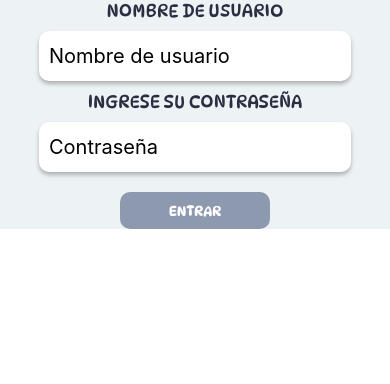
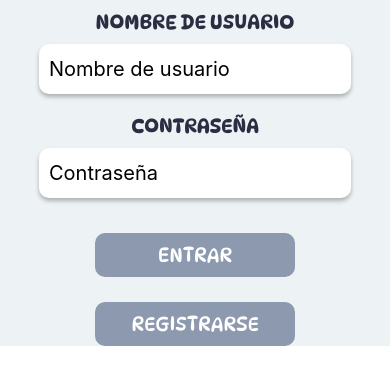
Before and after one commit to luismera86/reac-native, a React Native app: screen / in a window 390 px wide. Shown: the top 384 px of the page. Built offline with nearby package versions, Linux system fonts and the light colour scheme.

Commit message:
useLogin agregado

```diff
--- a/src/App.tsx
+++ b/src/App.tsx
@@ -1,8 +1,9 @@
 import { Login, Sections } from './screens'
 import { StyleSheet, View } from 'react-native'
 
+import { useEffect } from 'react'
 import { useFonts } from 'expo-font'
-import { useState } from 'react'
+import useLogin from './hooks/useLogin'
 
 export default function App() {
 
@@ -12,13 +13,16 @@ export default function App() {
     'Dyna-Bold': require('../assets/fonts/DynaPuff-Bold.ttf'),
   })
 
+  const { userName, userAccess, setUserAccess, setUserName, setUserPass, userPass } = useLogin()
+
+  useEffect(() => {
+    console.log(userAccess)
+  }, [userAccess])
 
 
-  const [userName, setUserName] = useState<string>('')
-	const [userPass, setUserPass] = useState<string>('')
-	const [userAccess, setUserAccess] = useState<boolean>(false)
-
-
+if(!loaded) {
+  return
+}
 
 	return (
 		<View style={styles.container}>
@@ -28,15 +32,10 @@ export default function App() {
         <Sections userName={userName} setUserAccess={setUserAccess} userAccess={userAccess} /> :
 
 
-        <Login
-          setUserName={setUserName}
-          setUserPass={setUserPass}
-          setUserAccess={setUserAccess}
-          userName={userName}
-          userPass={userPass}
-        />
+        <Login/>
 
       }
+
 		</View>
 	)
 }
--- /dev/null
+++ b/src/hooks/useLogin.tsx
@@ -0,0 +1,23 @@
+import React, { useState } from 'react'
+
+type Props = {}
+
+const useLogin = () => {
+
+    const [userName, setUserName] = useState<string>('')
+	const [userPass, setUserPass] = useState<string>('')
+	const [userAccess, setUserAccess] = useState<boolean>(false)
+
+  return (
+    {
+        userName,
+        setUserName,
+        userPass,
+        setUserPass,
+        userAccess,
+        setUserAccess
+    }
+  )
+}
+
+export default useLogin
--- a/src/screens/Login/index.tsx
+++ b/src/screens/Login/index.tsx
@@ -2,6 +2,7 @@ import { Text, TextInput, TouchableOpacity, View } from 'react-native'
 
 import React from 'react'
 import { style } from './styles'
+import useLogin from '../../hooks/useLogin'
 
 interface Props {
     setUserPass: (text: string) => void
@@ -12,6 +13,8 @@ interface Props {
 }
 
 const Login = ({setUserPass, setUserName, setUserAccess, userName, userPass } : Props) => {
+
+
 
 
 
@@ -29,6 +32,11 @@ const Login = ({setUserPass, setUserName, setUserAccess, userName, userPass } :
 
      }
 
+    const onHandleUserRegister = () => {
+
+    }
+
+
 
   return (
     <View style={style.container}>
@@ -40,7 +48,7 @@ const Login = ({setUserPass, setUserName, setUserAccess, userName, userPass } :
       onChangeText={onHandledUserName}
 
       />
-      <Text style={style.textLabel}>INGRESE SU CONTRASEÑA</Text>
+      <Text style={style.textLabel}>CONTRASEÑA</Text>
       <TextInput
       style={style.input}
       placeholder='Contraseña'
@@ -52,6 +60,10 @@ const Login = ({setUserPass, setUserName, setUserAccess, userName, userPass } :
       <TouchableOpacity style={style.enterButton} onPress={onHandledUserAccess}>
         <Text style={style.textButton}>ENTRAR</Text>
       </TouchableOpacity>
+      <TouchableOpacity style={style.enterButton} onPress={onHandleUserRegister}>
+        <Text style={style.textButton}>REGISTRARSE</Text>
+      </TouchableOpacity>
+
     </View>
   )
 }
--- a/src/screens/Login/styles.ts
+++ b/src/screens/Login/styles.ts
@@ -9,8 +9,9 @@ export const style = StyleSheet.create({
 		justifyContent: 'center',
 	},
 	textLabel: {
-		fontSize: 18,
-		fontFamily: 'Dyna-Regular',
+		marginTop: 10,
+		fontSize: 20,
+		fontFamily: 'Dyna-Medium',
 		color: colors.primary,
 
 	},
@@ -34,9 +35,9 @@ export const style = StyleSheet.create({
 	},
 	enterButton: {
 		backgroundColor: colors.secondary,
-		width: 150,
+		width: 200,
 		padding: 10,
-		marginTop: 10,
+		marginTop: 25,
 		justifyContent: 'center',
 		alignItems: 'center',
 		borderRadius: 10,
@@ -44,6 +45,7 @@ export const style = StyleSheet.create({
 	},
 	textButton: {
 		color: '#fff',
-		fontFamily: 'Dyna-Medium',
+		fontFamily: 'Dyna-Regular',
+		fontSize: 20
 	}
 })
```
Also changed, not shown: src/screens/Register/index.tsx (added, +18 -0 lines), src/screens/Register/styles.ts (added, +7 -0 lines).
